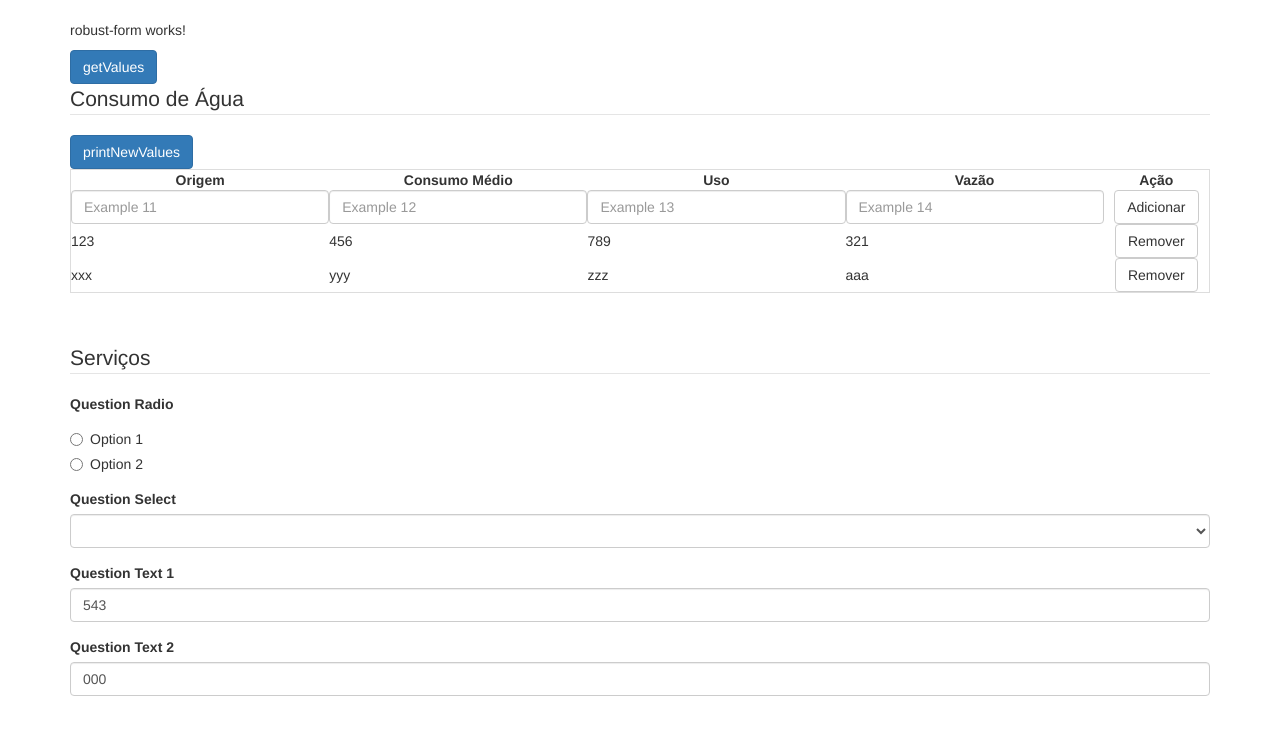
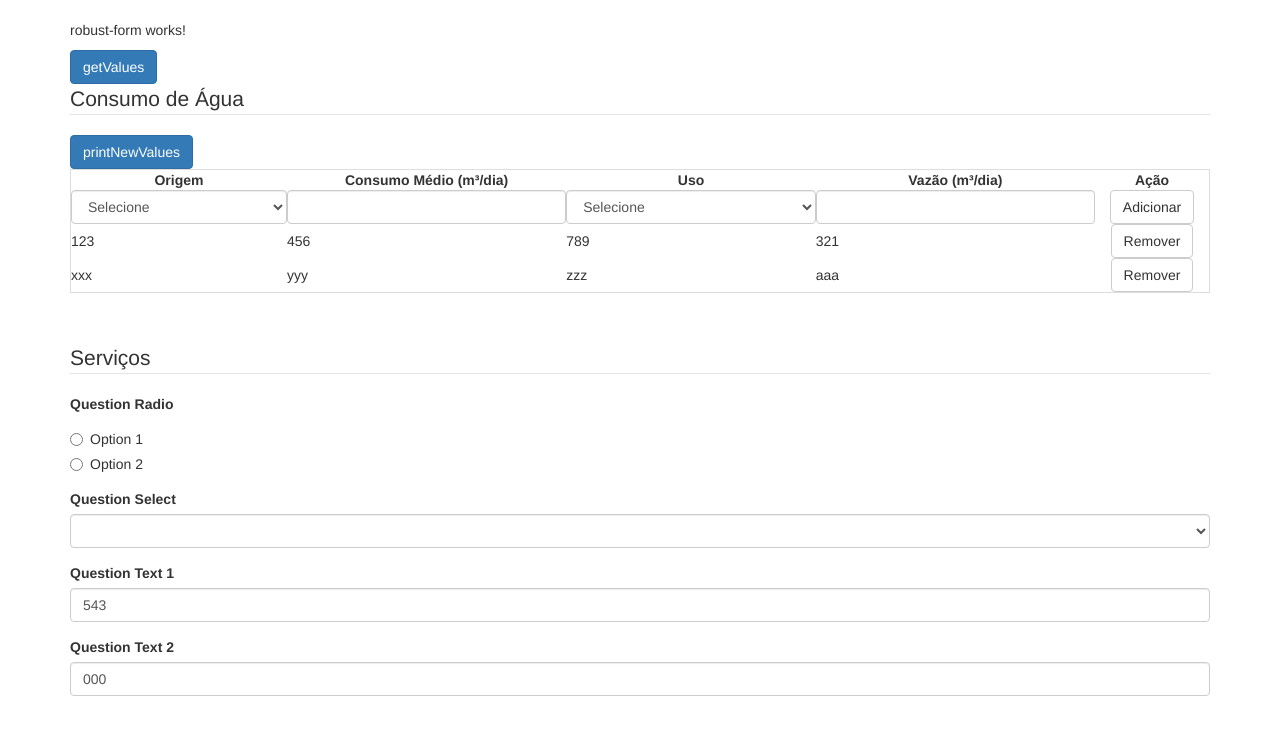
Before and after one commit to robust-team/angular-forms, an Angular app: page / in a window 1280 px wide. Shown: the top 734 px of the page. Built offline with nearby package versions, Linux system fonts and the light colour scheme.

Commit message:
Simulates inputs of Consumo de Agua

```diff
--- a/src/app/app.component.ts
+++ b/src/app/app.component.ts
@@ -15,26 +15,28 @@ export class AppComponent {
             {
                 "code": "P-201",
                 "description": "Origem",
-                "fieldType": 4,
-                "placeholder": "Example 11"
+                "fieldType": 3,
+                "options": ["Rede Pública", "Água Subterrânea", "Água Superficial"],
+                "placeholder": "Selecione"
             },
             {
                 "code": "P-202",
-                "description": "Consumo Médio",
+                "description": "Consumo Médio (m³/dia)",
                 "fieldType": 4,
-                "placeholder": "Example 12"
+                "placeholder": null
             },
             {
                 "code": "P-203",
                 "description": "Uso",
-                "fieldType": 4,
-                "placeholder": "Example 13"
+                "fieldType": 3,
+                "options": ["Doméstico", "Industrial", "Doméstico e Industrial"],
+                "placeholder": "Selecione"
             },
             {
                 "code": "P-204",
-                "description": "Vazão",
+                "description": "Vazão (m³/dia)",
                 "fieldType": 4,
-                "placeholder": "Example 14"
+                "placeholder": null
             }
         ]
     },
--- a/src/app/robust-forms/data-table/data-table.component.html
+++ b/src/app/robust-forms/data-table/data-table.component.html
@@ -8,15 +8,20 @@
   <div class="table-responsive">
     <table class="table table-bordered table-striped">
       <tr>
-        <th class="text-center" *ngFor="let question of group.questions">{{ question.description }}</th>
-        <th class="text-center">Ação</th>
+        <th class="text-center" *ngFor="let question of group.questions">
+          {{ question.description }}
+        </th>
+        <th class="text-center">
+          Ação
+        </th>
       </tr>
       <tr [formGroup]="newFormGroup">
         <td *ngFor="let question of group.questions">
           <ng-container [ngSwitch]="question.fieldType">
 
             <ng-template [ngSwitchCase]="FieldType.CHECK">
-              <input type="checkbox" [name]="question.code" [checked]="question.defaultOption ? 'checked' : ''"
+              <input type="checkbox" [name]="question.code"
+                     [checked]="question.defaultOption ? 'checked' : ''"
                      [formControlName]="question.code">
               {{ question.description }}
             </ng-template>
@@ -33,7 +38,7 @@
             <ng-template [ngSwitchCase]="FieldType.SELECT">
               <select [id]="question.code" class="form-control" [name]="question.code"
                       [formControlName]="question.code">
-                <option disabled [selected]="!question.defaultOption ? 'selected' : ''">
+                <option disabled [selected]="!question.defaultOption ? 'selected' : ''" [value]="null">
                   {{ question.placeholder ? question.placeholder : '' }}
                 </option>
                 <option *ngFor="let option of question.options" [value]="option"
--- a/src/app/robust-forms/robust-form.component.html
+++ b/src/app/robust-forms/robust-form.component.html
@@ -21,7 +21,8 @@
                 <div class="form-group">
                   <div class="checkbox">
                     <label>
-                      <input type="checkbox" [name]="question.code" [checked]="question.defaultOption ? 'checked' : ''"
+                      <input type="checkbox" [name]="question.code"
+                             [checked]="question.defaultOption ? 'checked' : ''"
                              [formControlName]="question.code">
                       {{ question.description }}
                     </label>
@@ -48,7 +49,7 @@
                   <label [for]="question.code">{{ question.description }}</label>
                   <select [id]="question.code" class="form-control" [name]="question.code"
                           [formControlName]="question.code">
-                    <option disabled [selected]="!question.defaultOption ? 'selected' : ''">
+                    <option disabled [selected]="!question.defaultOption ? 'selected' : ''" [value]="null">
                       {{ question.placeholder ? question.placeholder : '' }}
                     </option>
                     <option *ngFor="let option of question.options" [value]="option"
```
